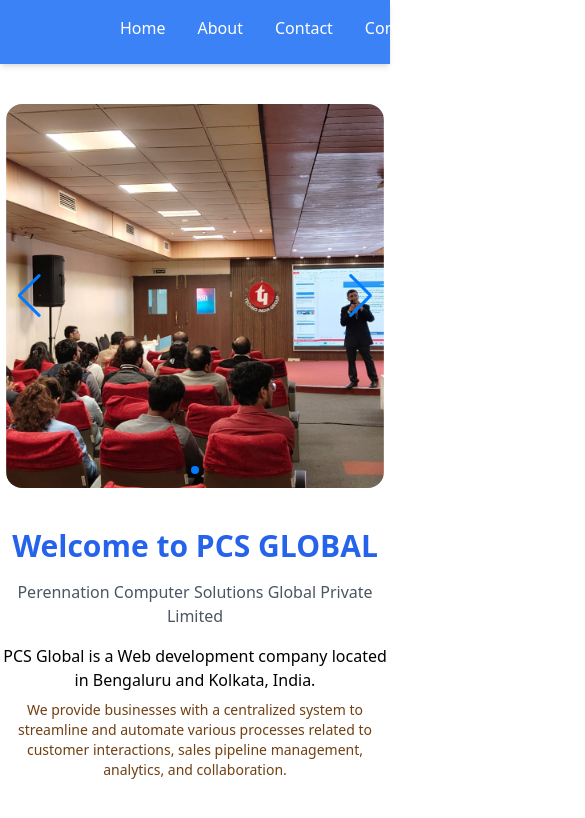
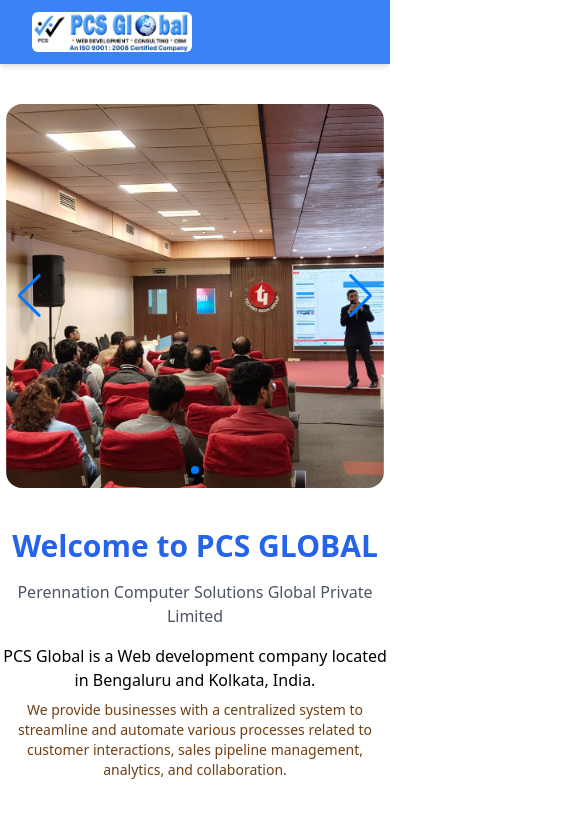
Before and after one commit to ankush07-in/pcsgpl.com, a React (Vite) app in the folder frontend/pcsgpl.com/: page / in a window 390 px wide. Shown: the top 818 px of the page, 585 px wide, since content can reach past the window. Built offline with nearby package versions, Linux system fonts and the light colour scheme.

Commit message:
Navbar Improvise

```diff
--- a/frontend/pcsgpl.com/src/components/Navbar/Navbar.jsx
+++ b/frontend/pcsgpl.com/src/components/Navbar/Navbar.jsx
@@ -1,39 +1,29 @@
 import { Link } from "react-router-dom";
+import logo from "../../assets/images/logo-pcs-global.jpg";
+
+const navItems = [
+  { path: "/", label: "Home" },
+  { path: "/about", label: "About" },
+  { path: "/contact", label: "Contact" },
+  { path: "/company", label: "Company" },
+  { path: "/services", label: "Services" },
+  { path: "/partners", label: "Partners" },
+  { path: "/careers", label: "Careers" },
+];
 
 function Navbar() {
   return (
-    <nav className="bg-blue-500 text-white  px-20 shadow-md h-16">
-      <div className="container mx-auto flex justify-between">
-        <div className="flex items-center p-3 mt-0">
-          <img
-            src="src\assets\images\logo-pcs-global.jpg"
-            alt="Logo"
-            className="w-auto h-10 rounded-md"
-          />
+    <nav className="bg-blue-500 text-white px-6 sm:px-20 shadow-md h-16">
+      <div className="container mx-auto flex justify-between items-center h-full">
+        <div className="p-2">
+          <img src={logo} alt="Logo" className="h-10 w-auto rounded-md" />
         </div>
-        <div className="flex gap-8 p-4">
-          <Link to="/" className="hover:underline">
-            Home
-          </Link>
-          <Link to="/about" className="hover:underline">
-            About
-          </Link>
-          <Link to="/contact" className="hover:underline">
-            Contact
-          </Link>
-          <Link to="/contact" className="hover:underline">
-            Comapany
-          </Link>
-          <Link to="/contact" className="hover:underline">
-            Services
-          </Link>
-          <Link to="/contact" className="hover:underline">
-            Partners
-          </Link>
-          <Link to="/contact" className="hover:underline">
-            Careers
-          </Link>
-          <Link to="/contact" className="hover:underline"></Link>
+        <div className="hidden md:flex gap-6 p-4">
+          {navItems.map(({ path, label }) => (
+            <Link key={label} to={path} className="hover:underline">
+              {label}
+            </Link>
+          ))}
         </div>
       </div>
     </nav>
```
